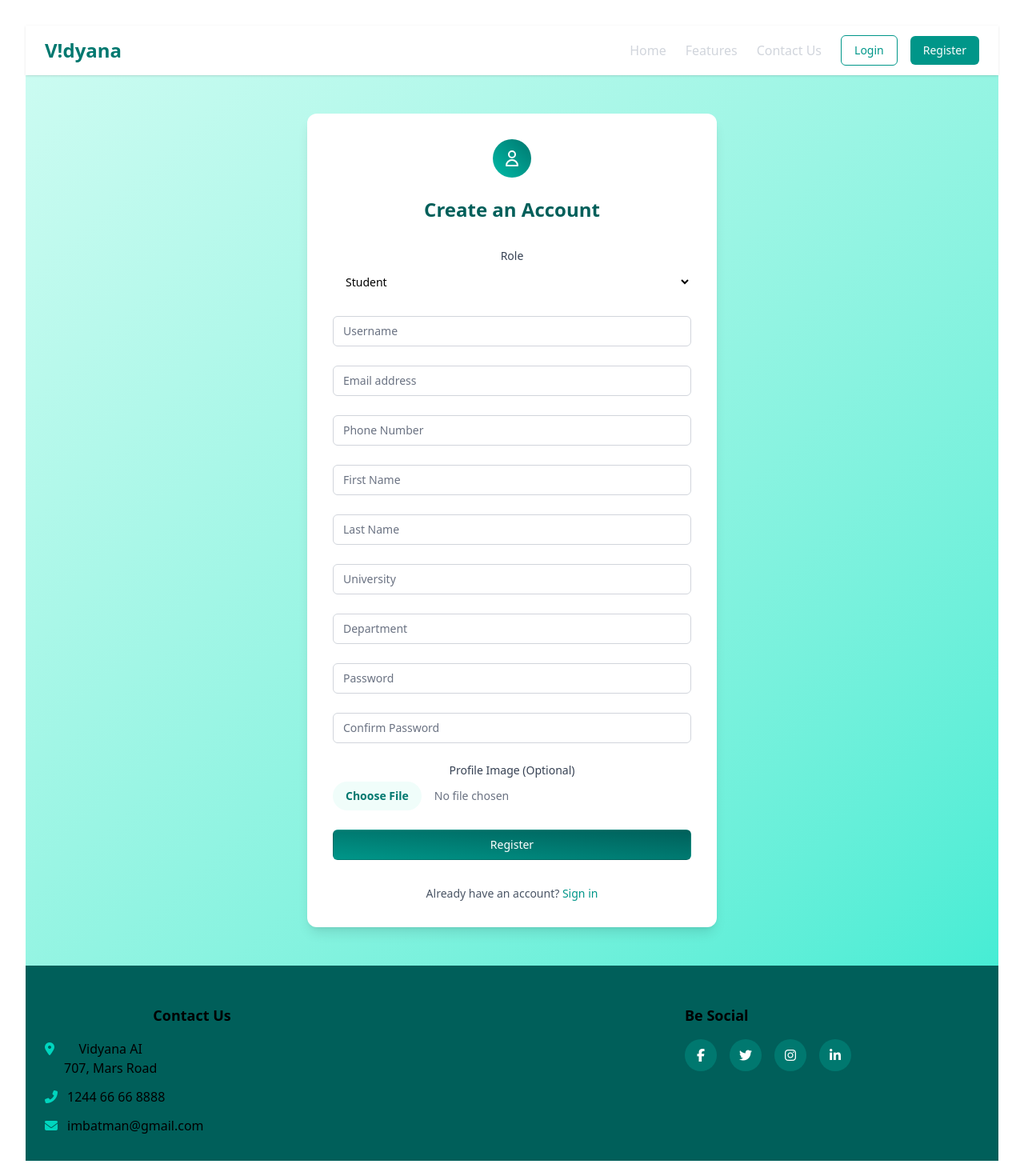
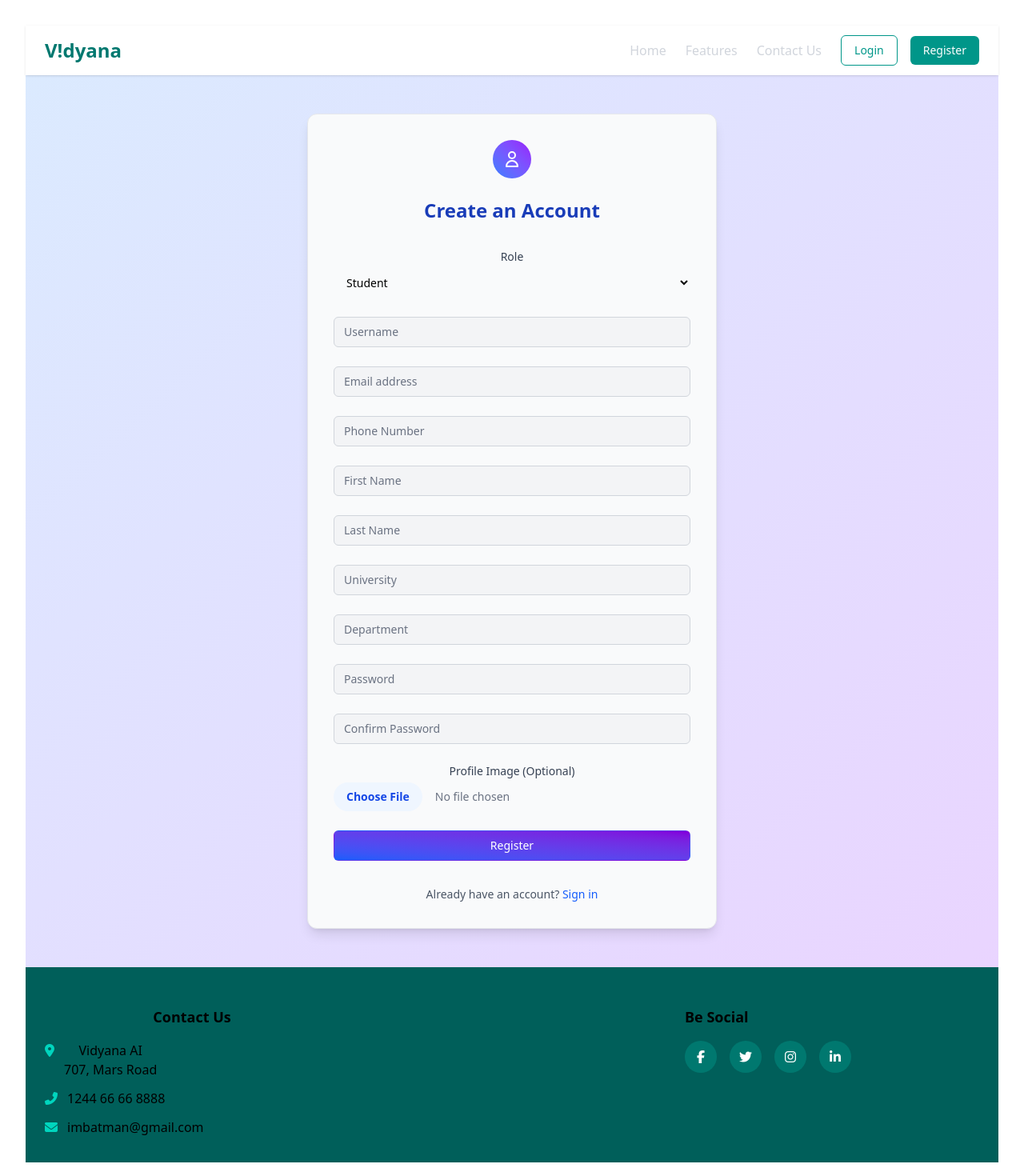
Before and after one commit to jojocoder28/AI-powered-Classroom, a React (Vite) app in the folder Frontend/: page /register in a window 1280 px wide. Shown: the top 1470 px of the page at 80% size. Built offline with nearby package versions, Linux system fonts and the light colour scheme; no server answers.

Commit message:
upate register

```diff
--- a/Frontend/src/pages/Register.jsx
+++ b/Frontend/src/pages/Register.jsx
@@ -136,15 +136,15 @@ function Register() {
   };
 
   return (
-    <div className="min-h-screen bg-gradient-to-br from-teal-100 to-teal-300 dark:bg-gradient-to-br dark:from-gray-800 dark:to-teal-900 flex items-center justify-center py-12 px-4 sm:px-6 lg:px-8">
-      <div className="max-w-lg w-full space-y-8 bg-white dark:bg-gray-700 rounded-xl shadow-lg p-8">
+    <div className="min-h-screen bg-gradient-to-br from-blue-100 to-purple-200 dark:bg-gradient-to-br dark:from-gray-800 dark:to-purple-900 flex items-center justify-center py-12 px-4 sm:px-6 lg:px-8">
+      <div className="max-w-lg w-full space-y-8 bg-gray-50 dark:bg-gray-800 rounded-xl shadow-lg p-8 border border-gray-200 dark:border-gray-600">
         <div>
           <div className="flex justify-center">
-            <div className="rounded-full bg-gradient-to-tr from-teal-500 to-teal-700 dark:from-teal-600 dark:to-teal-800 h-12 w-12 flex items-center justify-center">
+            <div className="rounded-full bg-gradient-to-tr from-blue-500 to-purple-600 dark:from-blue-600 dark:to-purple-800 h-12 w-12 flex items-center justify-center">
                <svg xmlns="http://www.w3.org/2000/svg" className="h-6 w-6 text-white" fill="none" viewBox="0 0 24 24" stroke="currentColor"><path strokeLinecap="round" strokeLinejoin="round" strokeWidth={2} d="M16 7a4 4 0 11-8 0 4 4 0 018 0zM12 14a7 7 0 00-7 7h14a7 7 0 00-7-7z" /></svg>
             </div>
           </div>
-          <h2 className="mt-6 text-center text-2xl font-extrabold text-teal-800 dark:text-mint-cream">
+          <h2 className="mt-6 text-center text-2xl font-extrabold text-blue-800 dark:text-purple-300">
             Create an Account
           </h2>
         </div>
@@ -157,7 +157,7 @@ function Register() {
         <form className="mt-8 space-y-6" onSubmit={handleSubmit}>
            <div>
              <label htmlFor="role" className="block text-sm font-medium text-gray-700 dark:text-gray-300">Role</label>
-             <select id="role" name="role" required value={formData.role} onChange={handleChange} className="mt-1 block w-full pl-3 pr-10 py-2 text-base border-gray-300 dark:border-gray-600 dark:bg-gray-800 dark:text-gray-100 focus:outline-none focus:ring-teal-500 focus:border-teal-500 sm:text-sm rounded-md">
+             <select id="role" name="role" required value={formData.role} onChange={handleChange} className="mt-1 block w-full pl-3 pr-10 py-2 text-base border-gray-300 dark:border-gray-600 dark:bg-gray-800 dark:text-gray-100 focus:outline-none focus:ring-blue-500 focus:border-blue-500 sm:text-sm rounded-md">
                <option value="Student">Student</option>
                <option value="Teacher">Teacher</option>
                <option value="Admin">Admin</option>
@@ -171,17 +171,17 @@ function Register() {
           <InputField label="Confirm Password" name="confirmPassword" type="password" value={formData.confirmPassword} onChange={handleChange} required autoComplete="new-password"/>
            <div>
              <label htmlFor="profileImage" className="block text-sm font-medium text-gray-700 dark:text-gray-300">Profile Image (Optional)</label>
-             <input id="profileImage" name="profileImage" type="file" accept="image/*" onChange={handleFileChange} className="mt-1 block w-full text-sm text-gray-500 dark:text-gray-400 file:mr-4 file:py-2 file:px-4 file:rounded-full file:border-0 file:text-sm file:font-semibold file:bg-teal-50 dark:file:bg-gray-700 file:text-teal-700 dark:file:text-teal-300 hover:file:bg-teal-100 dark:hover:file:bg-gray-600"/>
+             <input id="profileImage" name="profileImage" type="file" accept="image/*" onChange={handleFileChange} className="mt-1 block w-full text-sm text-gray-500 dark:text-gray-400 file:mr-4 file:py-2 file:px-4 file:rounded-full file:border-0 file:text-sm file:font-semibold file:bg-blue-50 dark:file:bg-gray-700 file:text-blue-700 dark:file:text-purple-300 hover:file:bg-blue-100 dark:hover:file:bg-gray-600"/>
            </div>
           <div>
-            <button type="submit" disabled={loading} className={`group relative w-full flex justify-center py-2 px-4 border border-transparent text-sm font-medium rounded-md text-white bg-gradient-to-tr from-teal-600 to-teal-800 hover:from-teal-700 hover:to-teal-900 focus:outline-none focus:ring-2 focus:ring-offset-2 focus:ring-teal-500 ${loading ? 'opacity-50 cursor-not-allowed' : ''}`}>
+            <button type="submit" disabled={loading} className={`group relative w-full flex justify-center py-2 px-4 border border-transparent text-sm font-medium rounded-md text-white bg-gradient-to-tr from-blue-600 to-purple-700 hover:from-blue-700 hover:to-purple-800 focus:outline-none focus:ring-2 focus:ring-offset-2 focus:ring-blue-500 ${loading ? 'opacity-50 cursor-not-allowed' : ''}`}>
               {loading ? 'Registering...' : 'Register'}
             </button>
           </div>
         </form>
         <div className="mt-6 text-center text-sm text-gray-600 dark:text-gray-400">
           Already have an account?{' '}
-          <Link to="/login" className="font-medium text-teal-600 hover:text-teal-700 dark:text-teal-400 dark:hover:text-teal-300">
+          <Link to="/login" className="font-medium text-blue-600 hover:text-blue-700 dark:text-purple-400 dark:hover:text-purple-300">
             Sign in
           </Link>
         </div>
@@ -193,7 +193,7 @@ function Register() {
 const InputField = ({ label, name, type = 'text', value, onChange, required = false, autoComplete = 'off' }) => (
   <div>
     <label htmlFor={`register-${name}`} className="sr-only">{label}</label>
-    <input id={`register-${name}`} name={name} type={type} autoComplete={autoComplete} required={required} className="appearance-none rounded-md relative block w-full px-3 py-2 border border-gray-300 dark:border-gray-600 placeholder-gray-500 dark:placeholder-gray-400 text-gray-900 dark:text-gray-100 focus:outline-none focus:ring-teal-500 focus:border-teal-500 focus:z-10 sm:text-sm bg-mint-cream dark:bg-gray-800" placeholder={label} value={value} onChange={onChange}/>
+    <input id={`register-${name}`} name={name} type={type} autoComplete={autoComplete} required={required} className="appearance-none rounded-md relative block w-full px-3 py-2 border border-gray-300 dark:border-gray-600 placeholder-gray-500 dark:placeholder-gray-400 text-gray-900 dark:text-gray-100 focus:outline-none focus:ring-blue-500 focus:border-blue-500 focus:z-10 sm:text-sm bg-gray-100 dark:bg-gray-700" placeholder={label} value={value} onChange={onChange}/>
   </div>
 );
 
```
